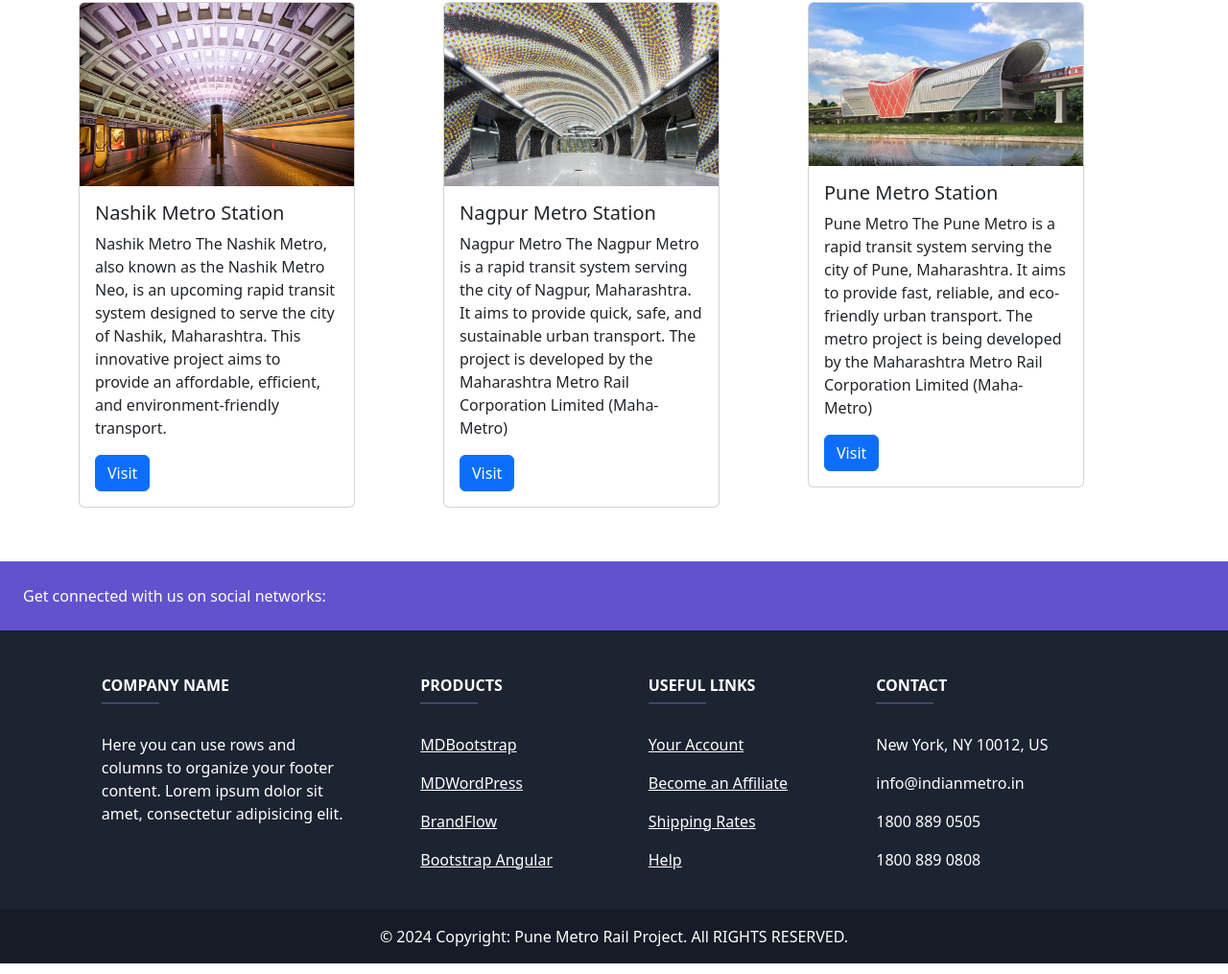
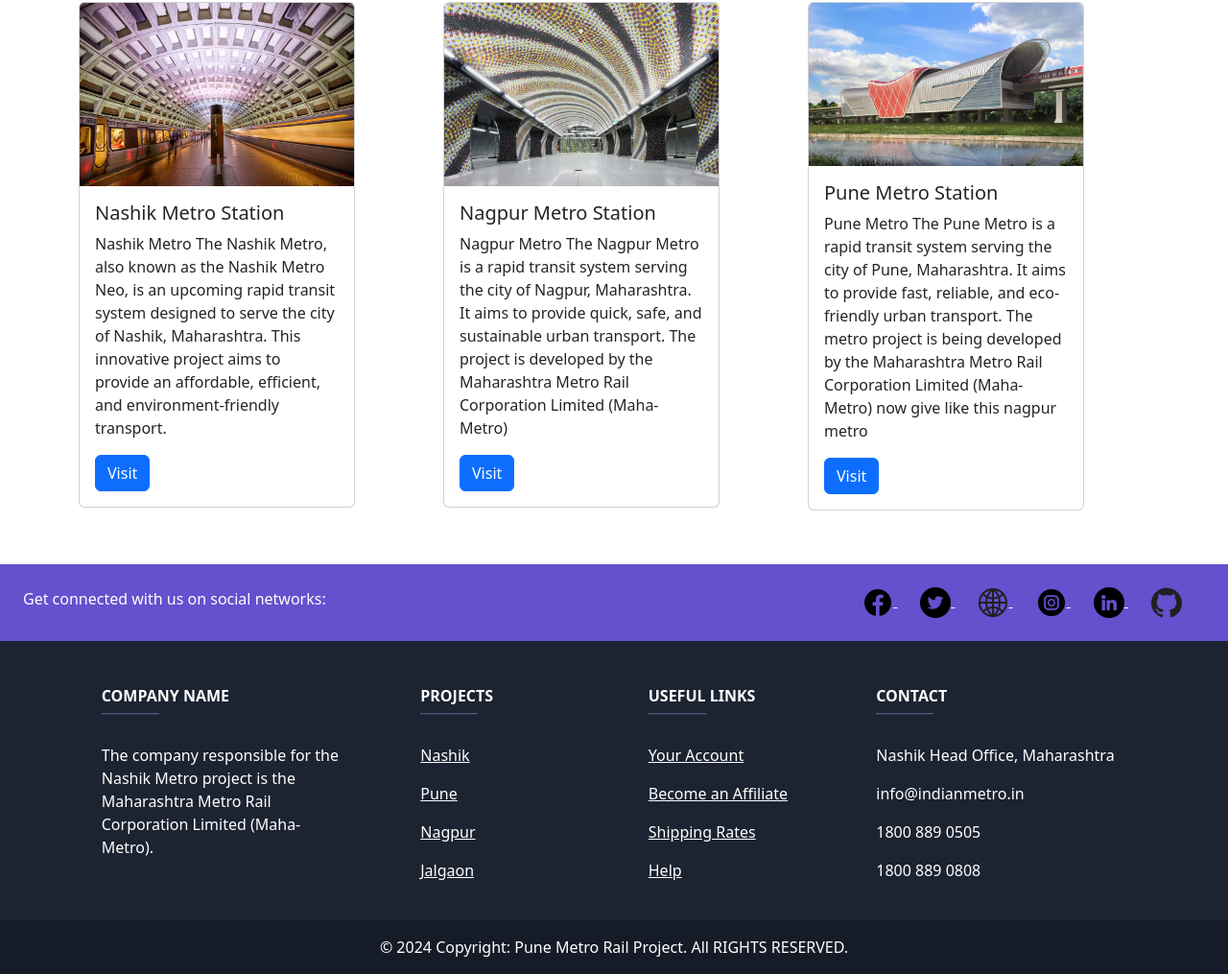
Before and after one commit to Lokesh0531/INDIA-S-METRO, a plain HTML site: page Jalgaon/nashik.html in a window 1280 px wide. Shown: the part 836-1851 px from the top of the page at 96% size. Drawn offline with nearby package versions, Linux system fonts and the light colour scheme.

Commit message:
changes done

```diff
--- a/Jalgaon/nashik.css
+++ b/Jalgaon/nashik.css
@@ -31,3 +31,7 @@
     margin-bottom: 2rem;
     font-family: Georgia, 'Times New Roman', Times, serif;
 }
+
+.icon-contact{
+    width: 2rem;
+}
--- a/Jalgaon/nashik.html
+++ b/Jalgaon/nashik.html
@@ -5,16 +5,17 @@
     <meta name="viewport" content="width=device-width, initial-scale=1">
     <title>Nashik Metro</title>
     <link rel="stylesheet" href="nashik.css">
+    <link rel="icon" type="image/x-icon" href="/img/Metro_logo.png">
     <link href="https://cdn.jsdelivr.net/npm/bootstrap@5.3.3/dist/css/bootstrap.min.css" rel="stylesheet" integrity="sha384-QWTKZyjpPEjISv5WaRU9OFeRpok6YctnYmDr5pNlyT2bRjXh0JMhjY6hW+ALEwIH" crossorigin="anonymous">
   </head>
   <body>
 
     <header>
 
-      <!-- <audio autoplay>
+      <audio autoplay>
         <source src="/img/metro-background-audio.mp3" type="audio/mpeg">
         Your browser does not support the audio element.
-    </audio> -->
+    </audio>
         <section>
             <div class="contanier pune-title-heading p-4 pb-0 row">
 
@@ -185,7 +186,7 @@
                               <img src="/img/Pune_station.jpg" class="card-img-top" alt="">
                               <div class="card-body">
                                   <h5><div class="card-title">Pune Metro Station</div></h5>
-                                  <p class="card-text">Pune Metro The Pune Metro is a rapid transit system serving the city of Pune, Maharashtra. It aims to provide fast, reliable, and eco-friendly urban transport. The metro project is being developed by the Maharashtra Metro Rail Corporation Limited (Maha-Metro)</p>
+                                  <p class="card-text">Pune Metro The Pune Metro is a rapid transit system serving the city of Pune, Maharashtra. It aims to provide fast, reliable, and eco-friendly urban transport. The metro project is being developed by the Maharashtra Metro Rail Corporation Limited (Maha-Metro) now give like this nagpur metro</p>
                                   <a href="#" class="btn btn-primary">Visit</a>
                               </div>
                           </div>
@@ -209,7 +210,9 @@
   <!-- Footer -->
   <footer
           class="text-center text-lg-start text-white"
-          style="background-color: #1c2331"
+          style="background-color: #1c2331;";
+
+
           >
     <!-- Section: Social media -->
     <section
@@ -225,22 +228,28 @@
       <!-- Right -->
       <div>
         <a href="" class="text-white me-4">
-          <i class="fab fa-facebook-f"></i>
+          <i class="fab fa-facebook-f " ></i>
+          <img src="/img/facebook.png" class="icon-contact"alt="">
         </a>
         <a href="" class="text-white me-4">
           <i class="fab fa-twitter"></i>
+          <img src="/img/twitter-icon.png" class="icon-contact" alt="">
         </a>
         <a href="" class="text-white me-4">
           <i class="fab fa-google"></i>
+          <img src="/img/google-icon.png" class="icon-contact"alt="">
         </a>
         <a href="" class="text-white me-4">
           <i class="fab fa-instagram"></i>
+          <img src="/img/instagram-icon.png" class="icon-contact"alt="">
         </a>
         <a href="" class="text-white me-4">
           <i class="fab fa-linkedin"></i>
+          <img src="/img/linkdin-icon.png" class="icon-contact"alt="">
         </a>
         <a href="" class="text-white me-4">
           <i class="fab fa-github"></i>
+          <img src="/img/github-icon.png" class="icon-contact"alt="">
         </a>
       </div>
       <!-- Right -->
@@ -261,9 +270,7 @@
                 style="width: 60px; background-color: #7c4dff; height: 2px"
                 />
             <p>
-              Here you can use rows and columns to organize your footer
-              content. Lorem ipsum dolor sit amet, consectetur adipisicing
-              elit.
+              The company responsible for the Nashik Metro project is the Maharashtra Metro Rail Corporation Limited (Maha-Metro).
             </p>
           </div>
           <!-- Grid column -->
@@ -271,22 +278,22 @@
           <!-- Grid column -->
           <div class="col-md-2 col-lg-2 col-xl-2 mx-auto mb-4">
             <!-- Links -->
-            <h6 class="text-uppercase fw-bold">Products</h6>
+            <h6 class="text-uppercase fw-bold">Projects</h6>
             <hr
                 class="mb-4 mt-0 d-inline-block mx-auto"
                 style="width: 60px; background-color: #7c4dff; height: 2px"
                 />
             <p>
-              <a href="#!" class="text-white">MDBootstrap</a>
+              <a href="#!" class="text-white">Nashik</a>
             </p>
             <p>
-              <a href="#!" class="text-white">MDWordPress</a>
+              <a href="#!" class="text-white">Pune</a>
             </p>
             <p>
-              <a href="#!" class="text-white">BrandFlow</a>
+              <a href="#!" class="text-white">Nagpur</a>
             </p>
             <p>
-              <a href="#!" class="text-white">Bootstrap Angular</a>
+              <a href="#!" class="text-white">Jalgaon</a>
             </p>
           </div>
           <!-- Grid column -->
@@ -322,7 +329,7 @@
                 class="mb-4 mt-0 d-inline-block mx-auto"
                 style="width: 60px; background-color: #7c4dff; height: 2px"
                 />
-            <p><i class="fas fa-home mr-3"></i> New York, NY 10012, US</p>
+            <p><i class="fas fa-home mr-3"></i> Nashik Head Office, Maharashtra</p>
             <p><i class="fas fa-envelope mr-3"></i> info@indianmetro.in</p>
             <p><i class="fas fa-phone mr-3"></i> 1800 889 0505</p>
             <p><i class="fas fa-print mr-3"></i> 1800 889 0808</p>
```
Also changed, not shown: img/facebook.png (added), img/github-icon.png (added), img/google-icon.png (added), img/instagram-icon.png (added), img/linkdin-icon.png (added), img/twitter-icon.png (added), img/whatsapp-icon.png (added), img/youtubr-icon.png (added).
